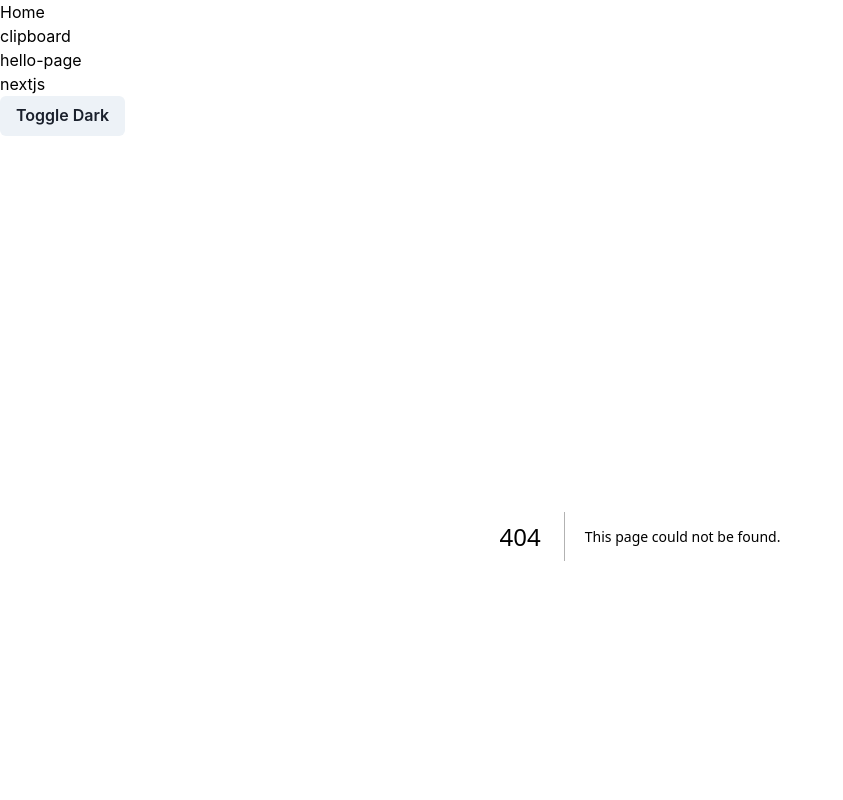
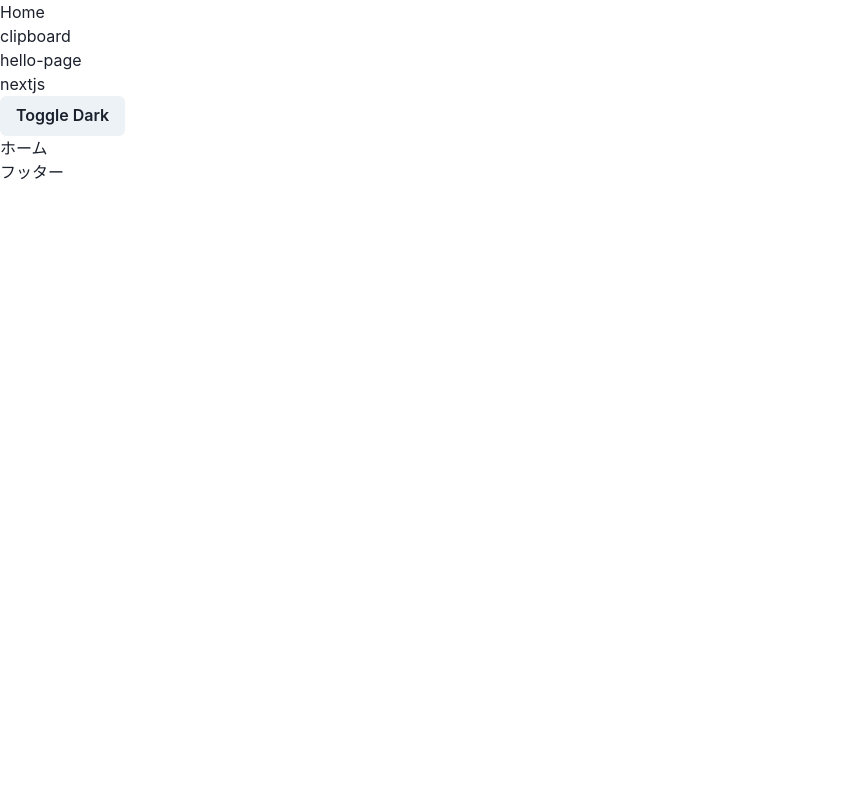
Before and after one commit to seijinrosen/tools, a Next.js app: page / in a window 1280 px wide. Before the commit this address had no page. Shown: the top 800 px of the page, without its empty margins (0-843 px from the left). Built offline with nearby package versions, Linux system fonts and the light colour scheme.

Commit message:
Add simple index page

```diff
--- /dev/null
+++ b/src/pages/index.tsx
@@ -0,0 +1,14 @@
+import Head from "next/head";
+
+const Home = () => {
+  return (
+    <>
+      <Head>
+        <title>Home | tools</title>
+      </Head>
+      <main>ホーム</main>
+    </>
+  );
+};
+
+export default Home;
```
